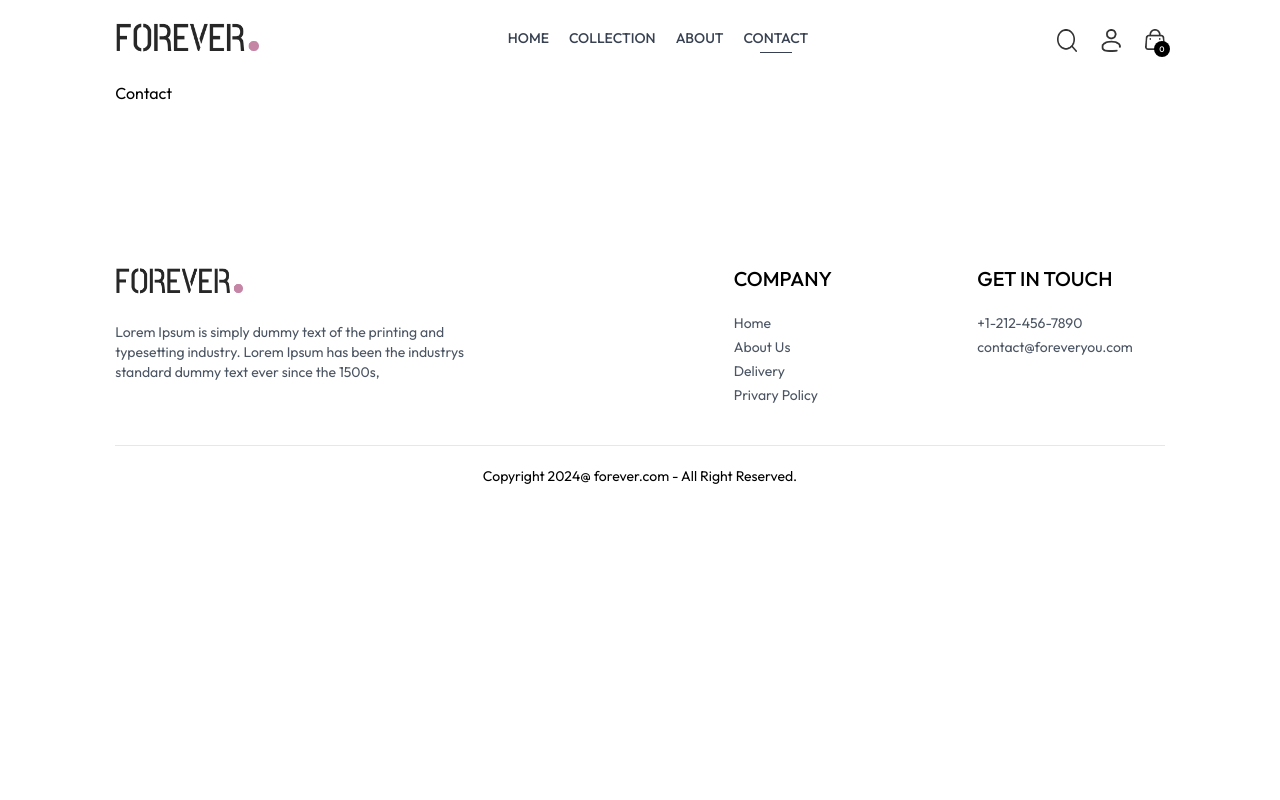
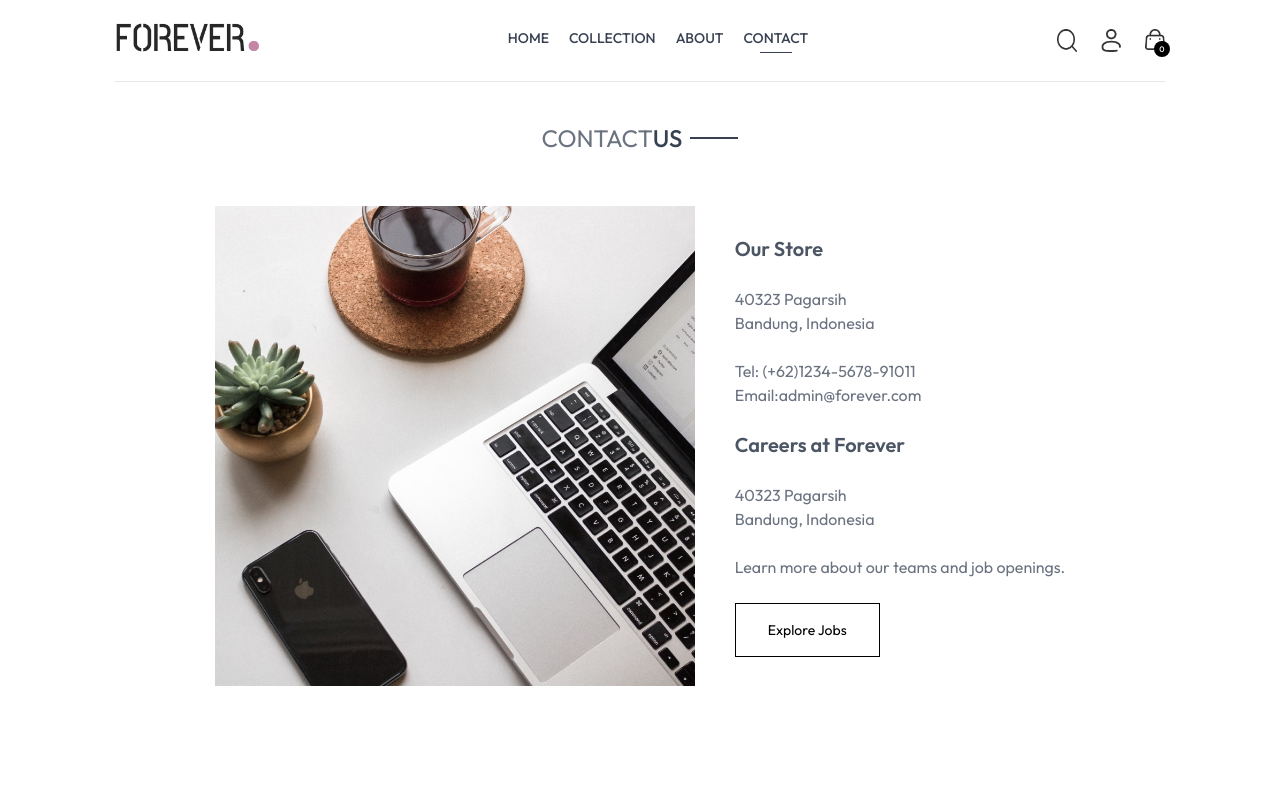
Before and after one commit to sheptianbagjautama/react-ecommerce, a React (Vite) app in the folder frontend/: page /contact in a window 1280 px wide. Shown: the top 800 px of the page. Built offline with nearby package versions, Linux system fonts and the light colour scheme.

Commit message:
Develop Update Contact Page

```diff
--- a/frontend/src/pages/Contact.jsx
+++ b/frontend/src/pages/Contact.jsx
@@ -1,7 +1,47 @@
 import React from "react";
+import Title from "../components/Title";
+import { assets } from "../assets/assets";
+import NewsletterBox from "../components/NewsletterBox";
 
 const Contact = () => {
-  return <div>Contact</div>;
+  return (
+    <div>
+      <div className="text-center text-2xl pt-10 border-t">
+        <Title text1="CONTACT" text2="US" />
+      </div>
+
+      <div className="my-10 flex flex-col justify-center md:flex-row gap-10 mb-28">
+        <img
+          src={assets.contact_img}
+          className="w-full md:max-w-[480px]"
+          alt=""
+        />
+        <div className="flex flex-col justify-center items-start gap-6">
+          <p className="font-semibold text-xl text-gray-600">Our Store</p>
+          <p className="text-gray-500">
+            40323 Pagarsih <br /> Bandung, Indonesia
+          </p>
+          <p className="text-gray-500">
+            Tel: (+62)1234-5678-91011 <br /> Email:admin@forever.com
+          </p>
+          <p className="font-semibold text-xl text-gray-600">
+            Careers at Forever
+          </p>
+          <p className="text-gray-500">
+            40323 Pagarsih <br /> Bandung, Indonesia
+          </p>
+          <p className="text-gray-500">
+            Learn more about our teams and job openings.
+          </p>
+          <button className="border border-black px-8 py-4 text-sm hover:bg-black hover:text-white transition-all duration-500">
+            Explore Jobs
+          </button>
+        </div>
+      </div>
+
+      <NewsletterBox />
+    </div>
+  );
 };
 
 export default Contact;
```
